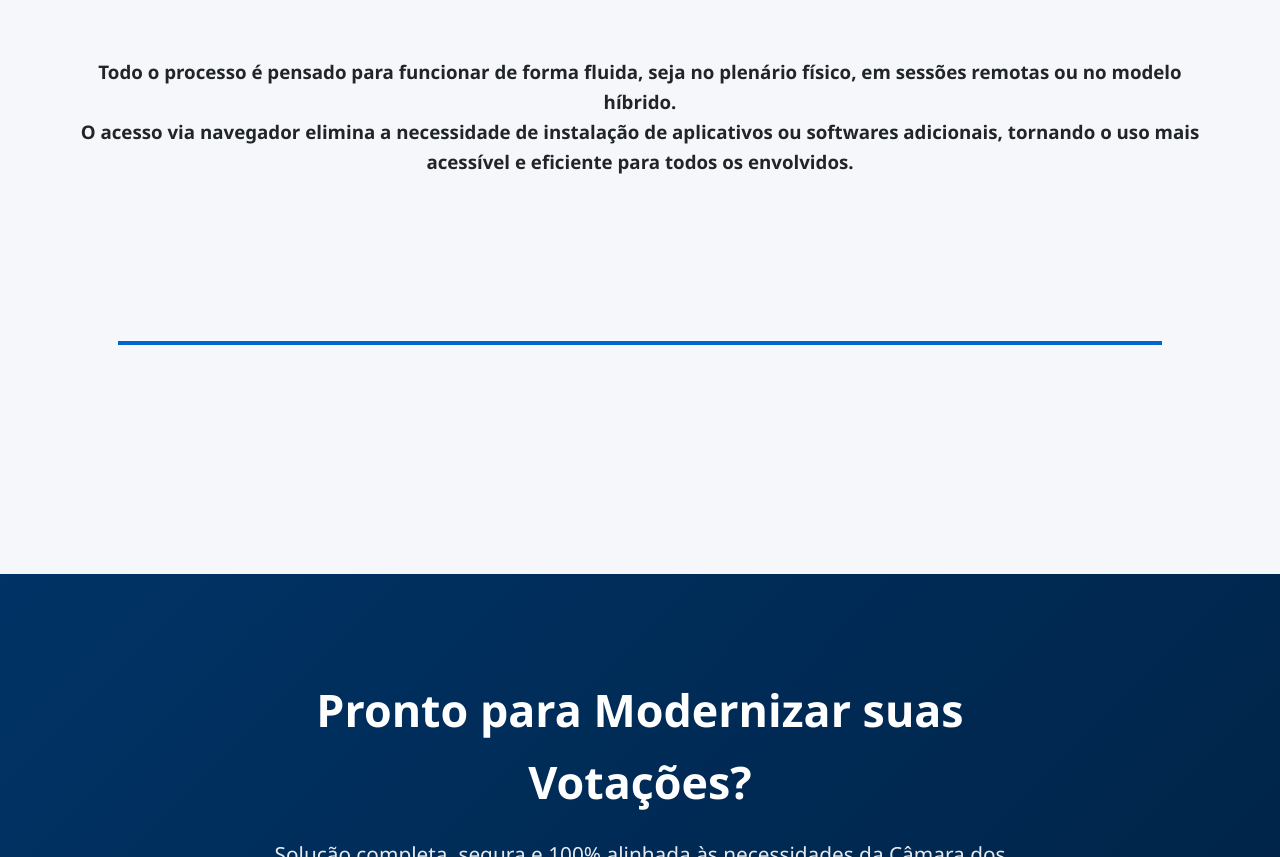
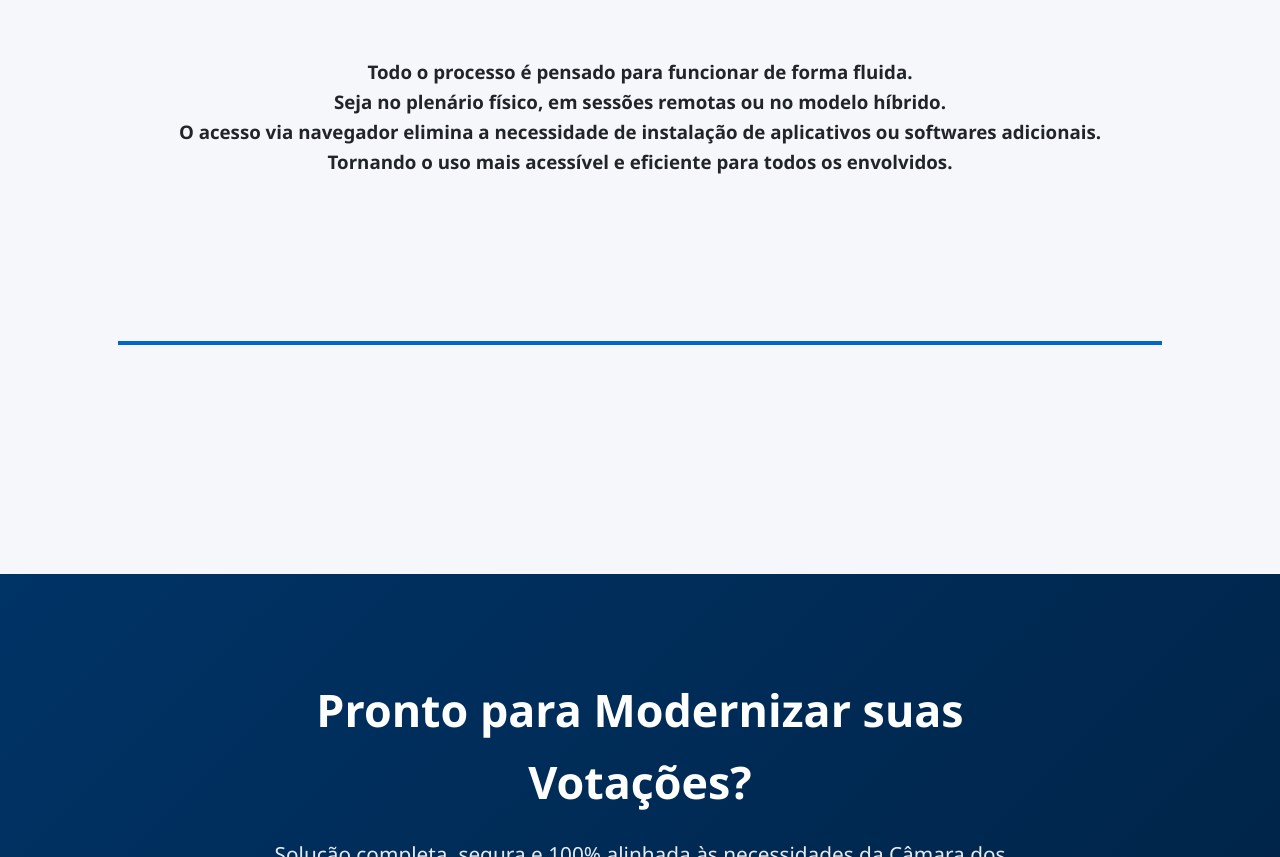
Before and after one commit to gazeeagles-create/SellsFlow, a plain HTML site: page index.html in a window 1280 px wide. Shown: the part 4184-5041 px from the top of the page. Drawn offline with Linux system fonts and the light colour scheme.

Commit message:
Update index.html

```diff
--- a/index.html
+++ b/index.html
@@ -629,7 +629,10 @@
                 gerenciamento de tempo de fala, votação eletrônica com resultados instantâneos e geração automática de atas.</p></div>
 
 
-        <h3>Todo o processo é pensado para funcionar de forma fluida, seja no plenário físico, em sessões remotas ou no modelo híbrido.</h3><h3> O acesso via navegador elimina a necessidade de instalação de aplicativos ou softwares adicionais, tornando o uso mais acessível e eficiente para todos os envolvidos.
+        <h3>Todo o processo é pensado para funcionar de forma fluida.</h>
+        <h3>Seja no plenário físico, em sessões remotas ou no modelo híbrido.</h3>
+        <h3>O acesso via navegador elimina a necessidade de instalação de aplicativos ou softwares adicionais.</h>
+        <h3>Tornando o uso mais acessível e eficiente para todos os envolvidos.</h3>
     </h3>
             </div>
 
```
